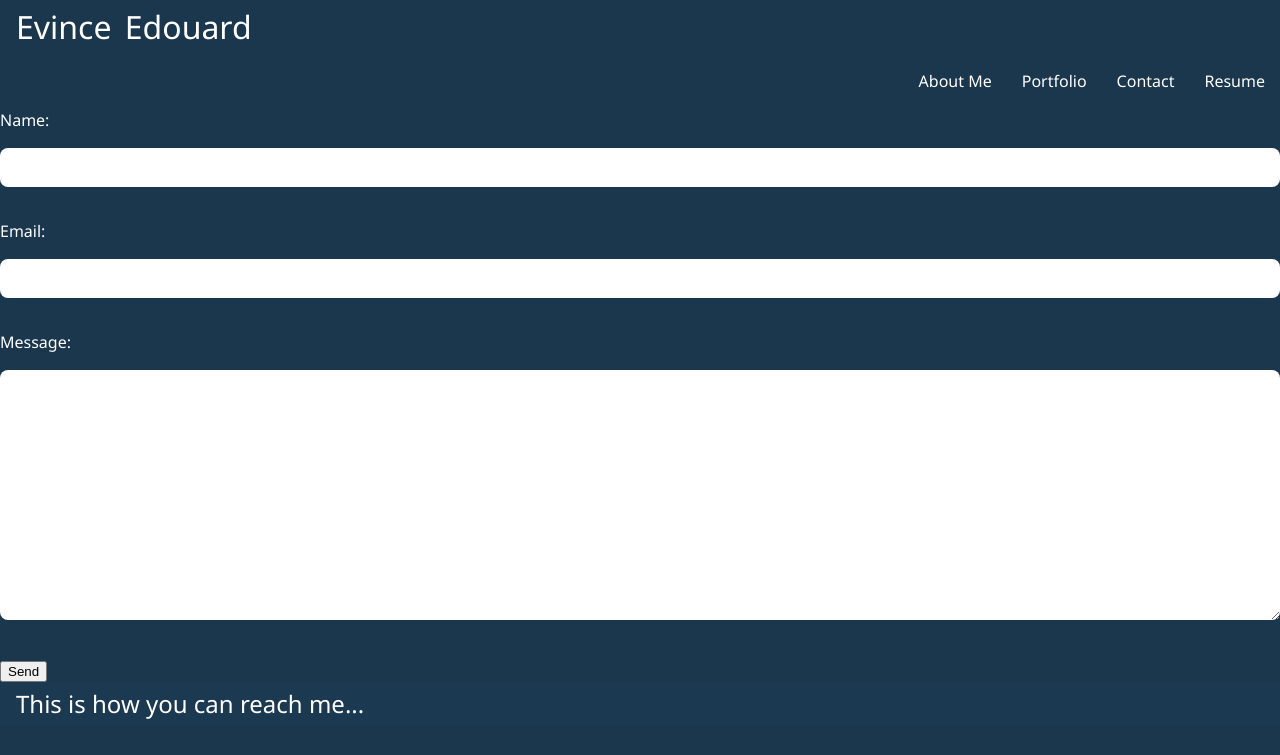
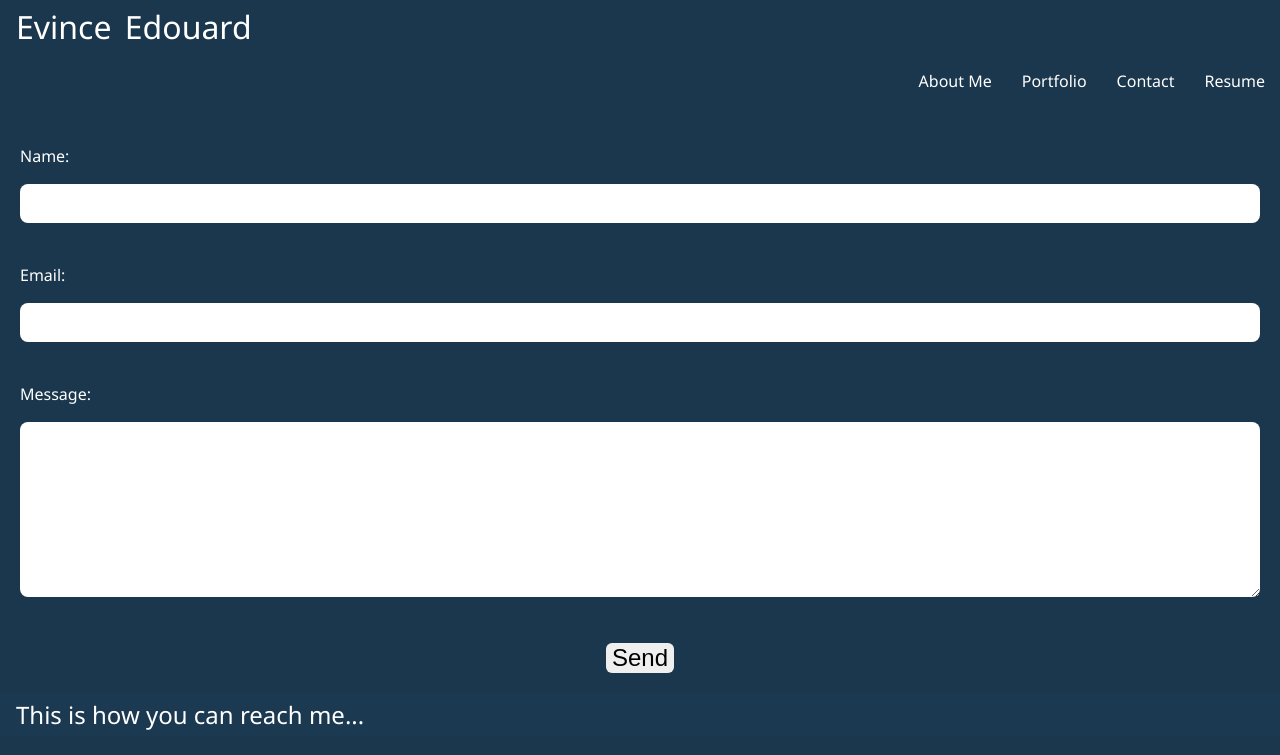
Before and after one commit to EEdouard28/myreactportfolio, a React (Create React App) app: page /Contact in a window 1280 px wide. Shown: the top 755 px of the page. Built offline with nearby package versions, Linux system fonts and the light colour scheme.

Commit message:
form styling

```diff
--- a/src/components/Contact.js
+++ b/src/components/Contact.js
@@ -3,9 +3,16 @@ import styled from 'styled-components';
 
 const FormStyles = styled.form`
   width: 100%;
+  display: flex;
+  flex-wrap: wrap;
+  justify-content: space-evenly;
+  align-items: center;
+  margin-top: 1rem;
+
   .form-group {
     width: 100%;
     margin-bottom: 2rem;
+    margin: 20px;
   }
   label {
     form-size: 1.8rem;
@@ -22,17 +29,18 @@ const FormStyles = styled.form`
     margin-top: 1rem;
   }
   textarea {
-    min-height: 250px;
+    min-height: 175px;
     resize: vertical;
   }
   button[type='submit'] {
-    font-size: 2rem;
+    font-size: 1.5rem;
     display: inline-block;
     outline: none;
     border: none;
-    padding: 1rem 4 rem;
-    border-radius: 8px;
+    padding: 0.5rem 2 rem;
+    border-radius: 6px;
     cursor: pointer;
+    margin: 20px;
   }
 `;
 
@@ -86,7 +94,7 @@ function Contact() {
             />
           </label>
         </div>
-        <button type="button" onClick={handleFormSubmit}>
+        <button type="submit" onClick={handleFormSubmit}>
           Send
         </button>
       </FormStyles>
--- a/src/scss/App.scss
+++ b/src/scss/App.scss
@@ -254,16 +254,6 @@ justify-content: flex-end;
 
 
 // contact page
-.form {
-  margin: 20px;
-}
-
-.form input {
-  display: block;
-  margin-top: 5px;
-  margin-bottom: 5px;
-  width: 100%;
-}
 
 
 .boxes {
```
